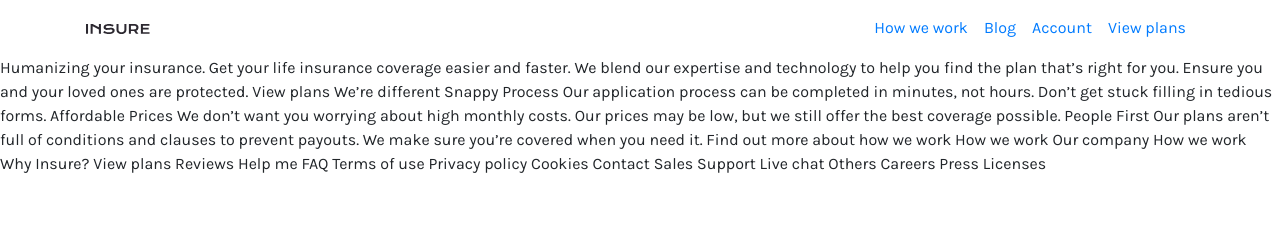
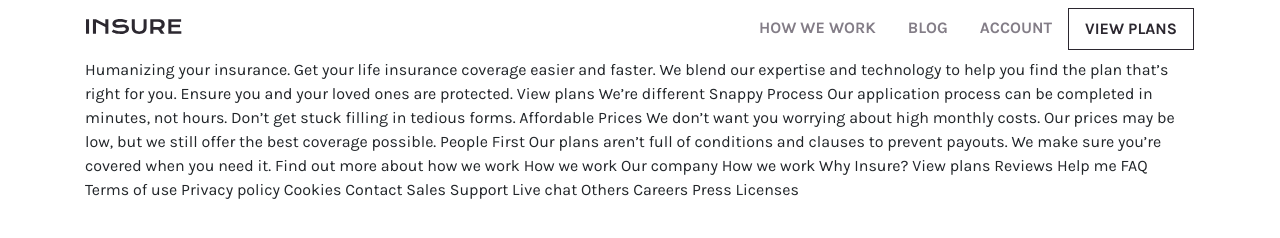
Before and after one commit to db001/insure-landing-page, a plain HTML site: page index.html in a window 1280 px wide. Drawn offline with nearby package versions, Linux system fonts and the light colour scheme.

Commit message:
navbar desktop done

```diff
--- a/index.html
+++ b/index.html
@@ -12,7 +12,7 @@
       href="./images/favicon-32x32.png"
     />
 
-    <title>Frontend Mentor | Insure landing page</title>
+    <title>Insure landing page</title>
 
     <link
       rel="stylesheet"
@@ -63,12 +63,13 @@
             <a class="nav-link" href="#">Account</a>
           </li>
           <li class="nav-item">
-            <a class="nav-link" href="#">View plans</a>
+            <a class="nav-link primary-link" href="#">View plans</a>
           </li>
         </ul>
       </div>
     </nav>
 
+    <div class="container-md">
       Humanizing your insurance. Get your life insurance coverage easier and
       faster. We blend our expertise and technology to help you find the plan
       that’s right for you. Ensure you and your loved ones are protected. View
@@ -76,11 +77,12 @@
       completed in minutes, not hours. Don’t get stuck filling in tedious forms.
       Affordable Prices We don’t want you worrying about high monthly costs. Our
       prices may be low, but we still offer the best coverage possible. People
-    First Our plans aren’t full of conditions and clauses to prevent payouts. We
-    make sure you’re covered when you need it. Find out more about how we work
-    How we work Our company How we work Why Insure? View plans Reviews Help me
-    FAQ Terms of use Privacy policy Cookies Contact Sales Support Live chat
-    Others Careers Press Licenses
+      First Our plans aren’t full of conditions and clauses to prevent payouts.
+      We make sure you’re covered when you need it. Find out more about how we
+      work How we work Our company How we work Why Insure? View plans Reviews
+      Help me FAQ Terms of use Privacy policy Cookies Contact Sales Support Live
+      chat Others Careers Press Licenses
+    </div>
 
     <script
       src="https://code.jquery.com/jquery-3.5.1.slim.min.js"
--- a/style.css
+++ b/style.css
@@ -31,5 +31,31 @@ body {
 
 .navbar-brand img {
   height: auto;
-  width: 64px;
+  width: 96px;
+  padding-bottom: 0.5rem;
 }
+
+.nav-link {
+  color: var(--dark-grayish-violet);
+  font-weight: bold;
+}
+
+.navbar-expand-lg .navbar-nav .nav-link {
+  padding-left: 1rem;
+  padding-right: 1rem;
+  text-transform: uppercase;
+}
+
+.nav-link:hover {
+  color: var(--very-dark-violet);
+}
+
+.nav-link.primary-link {
+  border: 1px solid var(--very-dark-violet);
+  color: var(--very-dark-violet);
+}
+
+.nav-link.primary-link:hover {
+  background-color: var(--very-dark-violet);
+  color: var(--very-light-gray);
+}
```
Lines whose indentation alone changed are shown as unchanged.
